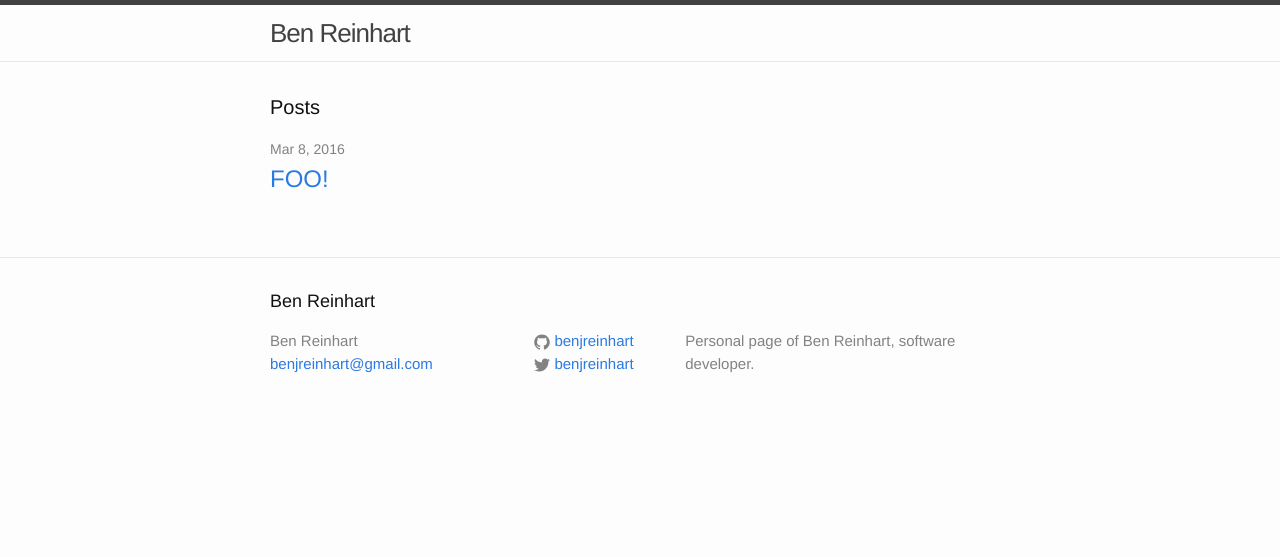
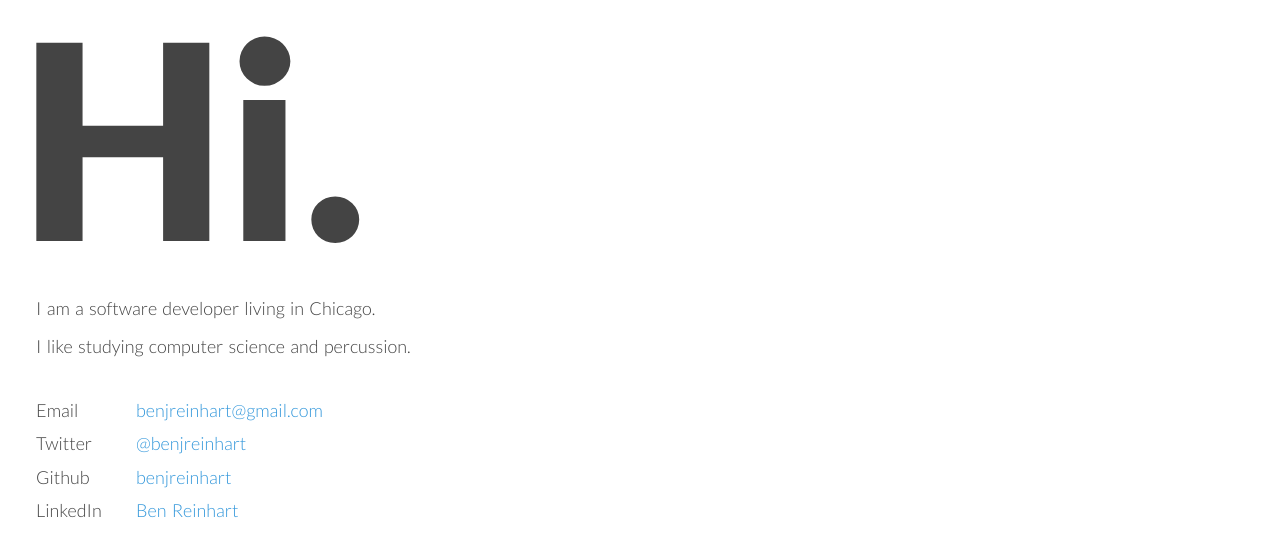
Before and after one commit to benjreinhart/benjreinhart.github.com, a Jekyll site: the page built from index.html, in a window 1280 px wide. Shown: the top 557 px of the page. Built offline with Jekyll 4.4.1, drawn with Linux system fonts in a browser that asks for light colours.

Commit message:
Parity with current site (mostly)

```diff
--- a/_includes/footer.html
+++ /dev/null
@@ -1,38 +0,0 @@
-<footer class="site-footer">
-
-  <div class="wrapper">
-
-    <h2 class="footer-heading">{{ site.title }}</h2>
-
-    <div class="footer-col-wrapper">
-      <div class="footer-col footer-col-1">
-        <ul class="contact-list">
-          <li>{{ site.title }}</li>
-          <li><a href="mailto:{{ site.email }}">{{ site.email }}</a></li>
-        </ul>
-      </div>
-
-      <div class="footer-col footer-col-2">
-        <ul class="social-media-list">
-          {% if site.github_username %}
-          <li>
-            {% include icon-github.html username=site.github_username %}
-          </li>
-          {% endif %}
-
-          {% if site.twitter_username %}
-          <li>
-            {% include icon-twitter.html username=site.twitter_username %}
-          </li>
-          {% endif %}
-        </ul>
-      </div>
-
-      <div class="footer-col footer-col-3">
-        <p>{{ site.description }}</p>
-      </div>
-    </div>
-
-  </div>
-
-</footer>
--- a/_includes/head.html
+++ b/_includes/head.html
@@ -6,6 +6,7 @@
   <title>{% if page.title %}{{ page.title }}{% else %}{{ site.title }}{% endif %}</title>
   <meta name="description" content="{% if page.excerpt %}{{ page.excerpt | strip_html | strip_newlines | truncate: 160 }}{% else %}{{ site.description }}{% endif %}">
 
+  <link href="http://fonts.googleapis.com/css?family=Lato:300,900" rel="stylesheet" type="text/css">
   <link rel="stylesheet" href="{{ "/css/main.css" | prepend: site.baseurl }}">
   <link rel="canonical" href="{{ page.url | replace:'index.html','' | prepend: site.baseurl | prepend: site.url }}">
   <link rel="alternate" type="application/rss+xml" title="{{ site.title }}" href="{{ "/feed.xml" | prepend: site.baseurl | prepend: site.url }}">
--- a/_includes/header.html
+++ /dev/null
@@ -1,27 +0,0 @@
-<header class="site-header">
-
-  <div class="wrapper">
-
-    <a class="site-title" href="{{ site.baseurl }}/">{{ site.title }}</a>
-
-    <nav class="site-nav">
-      <a href="#" class="menu-icon">
-        <svg viewBox="0 0 18 15">
-          <path fill="#424242" d="M18,1.484c0,0.82-0.665,1.484-1.484,1.484H1.484C0.665,2.969,0,2.304,0,1.484l0,0C0,0.665,0.665,0,1.484,0 h15.031C17.335,0,18,0.665,18,1.484L18,1.484z"/>
-          <path fill="#424242" d="M18,7.516C18,8.335,17.335,9,16.516,9H1.484C0.665,9,0,8.335,0,7.516l0,0c0-0.82,0.665-1.484,1.484-1.484 h15.031C17.335,6.031,18,6.696,18,7.516L18,7.516z"/>
-          <path fill="#424242" d="M18,13.516C18,14.335,17.335,15,16.516,15H1.484C0.665,15,0,14.335,0,13.516l0,0 c0-0.82,0.665-1.484,1.484-1.484h15.031C17.335,12.031,18,12.696,18,13.516L18,13.516z"/>
-        </svg>
-      </a>
-
-      <div class="trigger">
-        {% for my_page in site.pages %}
-          {% if my_page.title %}
-          <a class="page-link" href="{{ my_page.url | prepend: site.baseurl }}">{{ my_page.title }}</a>
-          {% endif %}
-        {% endfor %}
-      </div>
-    </nav>
-
-  </div>
-
-</header>
--- a/_layouts/default.html
+++ b/_layouts/default.html
@@ -5,16 +5,17 @@
 
   <body>
 
-    {% include header.html %}
+    {{ content }}
 
-    <div class="page-content">
-      <div class="wrapper">
-        {{ content }}
-      </div>
-    </div>
+    <script>
+      (function(i,s,o,g,r,a,m){i['GoogleAnalyticsObject']=r;i[r]=i[r]||function(){
+      (i[r].q=i[r].q||[]).push(arguments)},i[r].l=1*new Date();a=s.createElement(o),
+      m=s.getElementsByTagName(o)[0];a.async=1;a.src=g;m.parentNode.insertBefore(a,m)
+      })(window,document,'script','//www.google-analytics.com/analytics.js','ga');
 
-    {% include footer.html %}
+      ga('create', 'UA-60495437-1', 'auto');
+      ga('send', 'pageview');
+    </script>
 
   </body>
-
 </html>
--- a/_sass/_layout.scss
+++ b/_sass/_layout.scss
@@ -1,242 +1,96 @@
-/**
- * Site header
- */
-.site-header {
-    border-top: 5px solid $grey-color-dark;
-    border-bottom: 1px solid $grey-color-light;
-    min-height: 56px;
-
-    // Positioning context for the mobile navigation icon
-    position: relative;
+body {
+  font-family: 'Lato', sans-serif;
+  background-color: #fff;
+  color: #444;
+  margin-bottom: 30px;
 }
 
-.site-title {
-    font-size: 26px;
-    font-weight: 300;
-    line-height: 56px;
-    letter-spacing: -1px;
-    margin-bottom: 0;
-    float: left;
-
-    &,
-    &:visited {
-        color: $grey-color-dark;
-    }
+a, a:hover, a:visited, a:active {
+  font-weight: 400;
+  color: #3498db;
+  text-decoration: none;
 }
 
-.site-nav {
-    float: right;
-    line-height: 56px;
+a:hover {
+  transition: color .35s linear;
+  color: #2980b9;
+}
 
-    .menu-icon {
+h1 {
+  line-height: 1em;
+  margin-left: 20px;
+  font-size: 17em;
+  font-weight: 900;
+  margin-bottom: 0;
+}
+
+main, dl {
+  margin: 25px 0 0 36px;
+  font-size: 18px;
+  font-weight: 300;
+  line-height: 1.3em;
+  word-spacing: .1em;
+}
+
+.large-screen {
+  display: block;
+}
+
+.small-screen {
   display: none;
 }
 
-    .page-link {
-        color: $text-color;
-        line-height: $base-line-height;
-
-        // Gaps between nav items, but not on the last one
-        &:not(:last-child) {
-            margin-right: 20px;
-        }
+dl {
+  margin-top: 35px;
 }
 
-    @include media-query($on-palm) {
-        position: absolute;
-        top: 9px;
-        right: $spacing-unit / 2;
-        background-color: $background-color;
-        border: 1px solid $grey-color-light;
-        border-radius: 5px;
-        text-align: right;
-
-        .menu-icon {
-            display: block;
-            float: right;
-            width: 36px;
-            height: 26px;
-            line-height: 0;
-            padding-top: 10px;
-            text-align: center;
-
-            > svg {
-                width: 18px;
-                height: 15px;
-
-                path {
-                    fill: $grey-color-dark;
-                }
-            }
+dt, dd {
+  padding: 5px 0 5px 0;
 }
 
-        .trigger {
-            clear: both;
+dt {
+  float: left;
+  clear: left;
+  width: 100px;
+  text-align: left;
+}
+
+
+/**
+ * Responsive
+ */
+
+@media all and (max-width: 400px) {
+  .large-screen {
     display: none;
   }
 
-        &:hover .trigger {
+  .small-screen {
     display: block;
-            padding-bottom: 5px;
   }
 
-        .page-link {
-            display: block;
-            padding: 5px 10px;
+  h1, main, dl {
+    margin-left: 0;
+    width: 100%;
+  }
 
-            &:not(:last-child) {
-                margin-right: 0;
+  h1, main {
+    text-align: center;
   }
-            margin-left: 20px;
+
+  h1 {
+    font-size: 13em;
+  }
+
+  dl {
+    padding: 0 27px;
+  }
+
+  p, dl, dt {
+    font-size: 0.9em;
+  }
+
+  dt {
+    width: 80px;
   }
 }
-}
-
-
-
-/**
- * Site footer
- */
-.site-footer {
-    border-top: 1px solid $grey-color-light;
-    padding: $spacing-unit 0;
-}
-
-.footer-heading {
-    font-size: 18px;
-    margin-bottom: $spacing-unit / 2;
-}
-
-.contact-list,
-.social-media-list {
-    list-style: none;
-    margin-left: 0;
-}
-
-.footer-col-wrapper {
-    font-size: 15px;
-    color: $grey-color;
-    margin-left: -$spacing-unit / 2;
-    @extend %clearfix;
-}
-
-.footer-col {
-    float: left;
-    margin-bottom: $spacing-unit / 2;
-    padding-left: $spacing-unit / 2;
-}
-
-.footer-col-1 {
-    width: -webkit-calc(35% - (#{$spacing-unit} / 2));
-    width:         calc(35% - (#{$spacing-unit} / 2));
-}
-
-.footer-col-2 {
-    width: -webkit-calc(20% - (#{$spacing-unit} / 2));
-    width:         calc(20% - (#{$spacing-unit} / 2));
-}
-
-.footer-col-3 {
-    width: -webkit-calc(45% - (#{$spacing-unit} / 2));
-    width:         calc(45% - (#{$spacing-unit} / 2));
-}
-
-@include media-query($on-laptop) {
-    .footer-col-1,
-    .footer-col-2 {
-        width: -webkit-calc(50% - (#{$spacing-unit} / 2));
-        width:         calc(50% - (#{$spacing-unit} / 2));
-    }
-
-    .footer-col-3 {
-        width: -webkit-calc(100% - (#{$spacing-unit} / 2));
-        width:         calc(100% - (#{$spacing-unit} / 2));
-    }
-}
-
-@include media-query($on-palm) {
-    .footer-col {
-        float: none;
-        width: -webkit-calc(100% - (#{$spacing-unit} / 2));
-        width:         calc(100% - (#{$spacing-unit} / 2));
-    }
-}
-
-
-
-/**
- * Page content
- */
-.page-content {
-    padding: $spacing-unit 0;
-}
-
-.page-heading {
-    font-size: 20px;
-}
-
-.post-list {
-    margin-left: 0;
-    list-style: none;
-
-    > li {
-        margin-bottom: $spacing-unit;
-    }
-}
-
-.post-meta {
-    font-size: $small-font-size;
-    color: $grey-color;
-}
-
-.post-link {
-    display: block;
-    font-size: 24px;
-}
-
-
-
-/**
- * Posts
- */
-.post-header {
-    margin-bottom: $spacing-unit;
-}
-
-.post-title {
-    font-size: 42px;
-    letter-spacing: -1px;
-    line-height: 1;
-
-    @include media-query($on-laptop) {
-        font-size: 36px;
-    }
-}
-
-.post-content {
-    margin-bottom: $spacing-unit;
-
-    h2 {
-        font-size: 32px;
-
-        @include media-query($on-laptop) {
-            font-size: 28px;
-        }
-    }
-
-    h3 {
-        font-size: 26px;
-
-        @include media-query($on-laptop) {
-            font-size: 22px;
-        }
-    }
-
-    h4 {
-        font-size: 20px;
-
-        @include media-query($on-laptop) {
-            font-size: 18px;
-        }
-    }
-}
--- a/index.html
+++ b/index.html
@@ -2,20 +2,32 @@
 layout: default
 ---
 
-<div class="home">
+<h1>Hi.</h1>
 
-  <h1 class="page-heading">Posts</h1>
+<main>
+  <p class="large-screen">I am a software developer living in Chicago.</p>
+  <p class="large-screen">I like studying computer science and percussion.</p>
+  <p class="small-screen">I am a software developer living in Chicago. I like studying computer science and percussion.</p>
+</main>
 
-  <ul class="post-list">
-    {% for post in site.posts %}
-      <li>
-        <span class="post-meta">{{ post.date | date: "%b %-d, %Y" }}</span>
+<dl>
+  <dt>Email</dt>
+  <dd>
+    <a href="mailto:benjreinhart@gmail.com">benjreinhart@gmail.com</a>
+  </dd>
 
-        <h2>
-          <a class="post-link" href="{{ post.url | prepend: site.baseurl }}">{{ post.title }}</a>
-        </h2>
-      </li>
-    {% endfor %}
-  </ul>
+  <dt>Twitter</dt>
+  <dd>
+    <a href="https://twitter.com/benjreinhart">@benjreinhart</a>
+  </dd>
 
-</div>
+  <dt>Github</dt>
+  <dd>
+    <a href="https://github.com/benjreinhart">benjreinhart</a>
+  </dd>
+
+  <dt>LinkedIn</dt>
+  <dd>
+    <a href="https://www.linkedin.com/pub/ben-reinhart/26/488/145">Ben Reinhart</a>
+  </dd>
+</dl>
```
Also changed, not shown: main.css (deleted, +0 -123 lines). Lines whose indentation alone changed are shown as unchanged.
